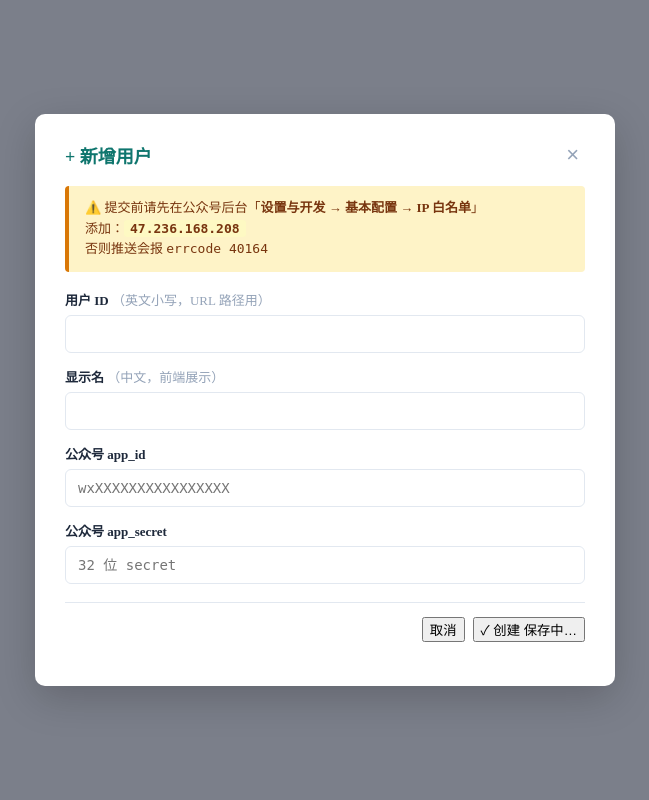
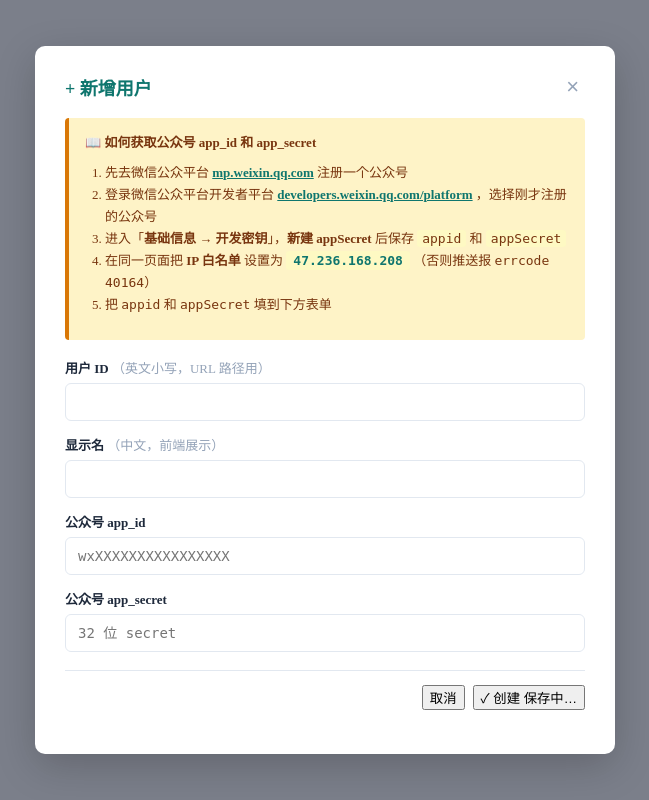
Before and after one commit to someonelikeyoujiyue/publish, a FastAPI app: page /users/new in a window 1280 px wide. Shown: the whole page, without its empty margins (315-964 px from the left). Run offline with FastAPI, Linux system fonts and the light colour scheme.

Commit message:
新增用户表单: 加详细的公众号 appid/secret 获取步骤指引
5 步指引（含 mp.weixin.qq.com 注册、developers.weixin 开发密钥页、白名单 47.236.168.208）。
编辑模式简化为一行白名单提醒。

```diff
--- a/templates/_user_form.html
+++ b/templates/_user_form.html
@@ -21,14 +21,41 @@
                      cursor:pointer;color:#94a3b8;line-height:1;">×</button>
     </div>
 
-    <div style="padding:12px 16px;background:#fef3c7;border-left:4px solid #d97706;
-                border-radius:4px;font-size:13px;color:#78350f;line-height:1.6;
+    {% if is_new %}
+    <div style="padding:14px 16px;background:#fef3c7;border-left:4px solid #d97706;
+                border-radius:4px;font-size:13px;color:#78350f;line-height:1.7;
                 margin-bottom:18px;">
-      ⚠️ 提交前请先在公众号后台「<b>设置与开发 → 基本配置 → IP 白名单</b>」<br>
-      添加：<code style="background:#fef9c3;padding:1px 6px;border-radius:3px;
-                          font-weight:700;">47.236.168.208</code><br>
-      否则推送会报 <code>errcode 40164</code>
+      <div style="font-weight:700;margin-bottom:8px;font-size:13px;">
+        📖 如何获取公众号 app_id 和 app_secret
+      </div>
+      <ol style="padding-left:20px;margin:0 0 10px;">
+        <li>先去微信公众平台 <a href="https://mp.weixin.qq.com" target="_blank"
+            style="color:#0f766e;font-weight:600;">mp.weixin.qq.com</a> 注册一个公众号</li>
+        <li>登录微信公众平台开发者平台
+          <a href="https://developers.weixin.qq.com/platform" target="_blank"
+             style="color:#0f766e;font-weight:600;">developers.weixin.qq.com/platform</a>
+          ，选择刚才注册的公众号</li>
+        <li>进入「<b>基础信息 → 开发密钥</b>」，<b>新建 appSecret</b> 后保存
+          <code style="background:#fef9c3;padding:1px 5px;border-radius:3px;">appid</code>
+          和
+          <code style="background:#fef9c3;padding:1px 5px;border-radius:3px;">appSecret</code>
+        </li>
+        <li>在同一页面把 <b>IP 白名单</b> 设置为
+          <code style="background:#fef9c3;padding:2px 7px;border-radius:3px;
+                       font-weight:700;color:#0f766e;">47.236.168.208</code>
+          （否则推送报 <code>errcode 40164</code>）</li>
+        <li>把 <code>appid</code> 和 <code>appSecret</code> 填到下方表单</li>
+      </ol>
     </div>
+    {% else %}
+    <div style="padding:10px 14px;background:#fef3c7;border-left:4px solid #d97706;
+                border-radius:4px;font-size:12px;color:#78350f;line-height:1.6;
+                margin-bottom:18px;">
+      ⚠️ 如更换公众号，记得在新公众号的 IP 白名单加
+      <code style="background:#fef9c3;padding:1px 5px;border-radius:3px;
+                   font-weight:700;">47.236.168.208</code>
+    </div>
+    {% endif %}
 
     {% if error %}
     <div style="padding:10px 14px;background:#fee2e2;color:#991b1b;
```
